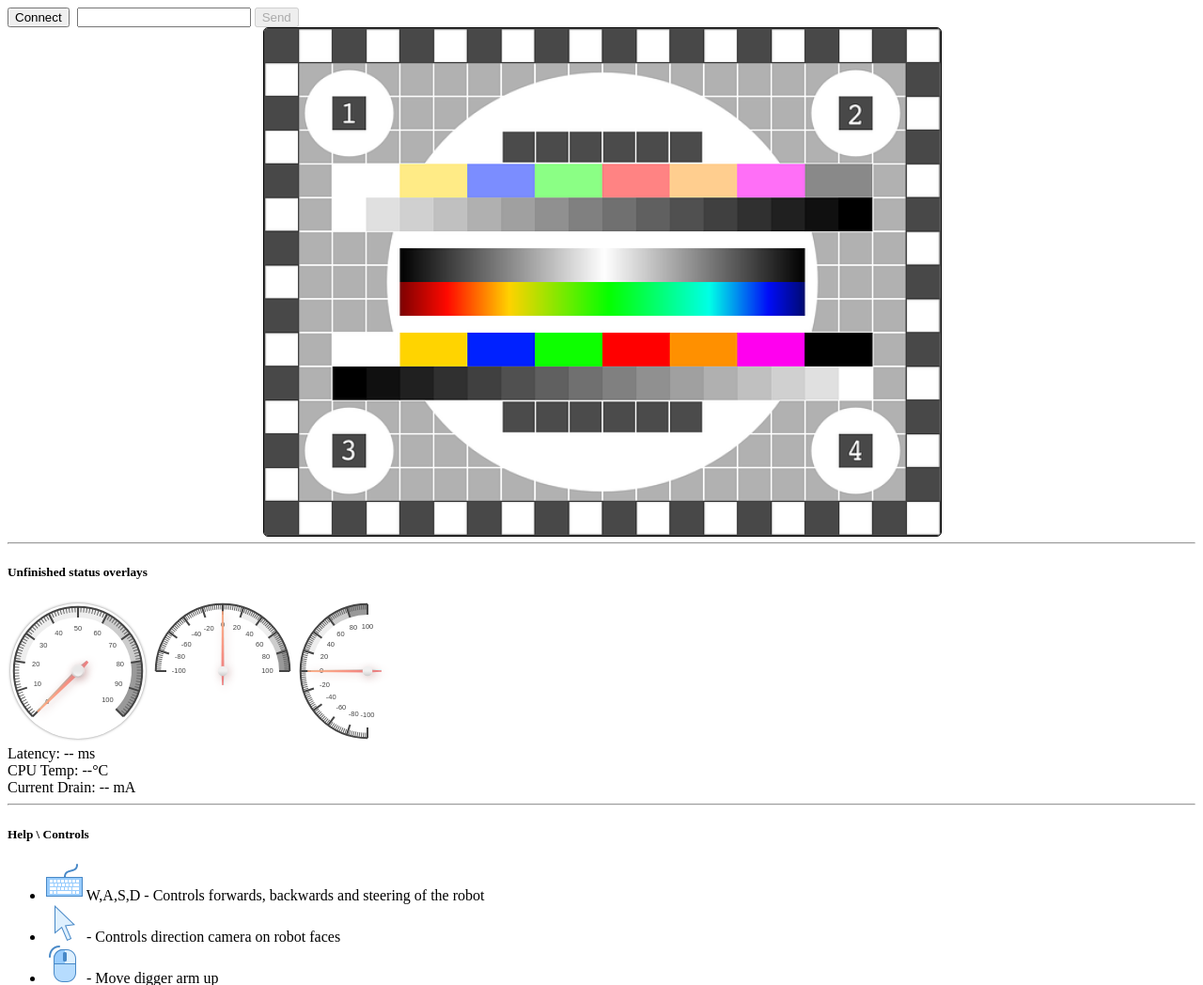
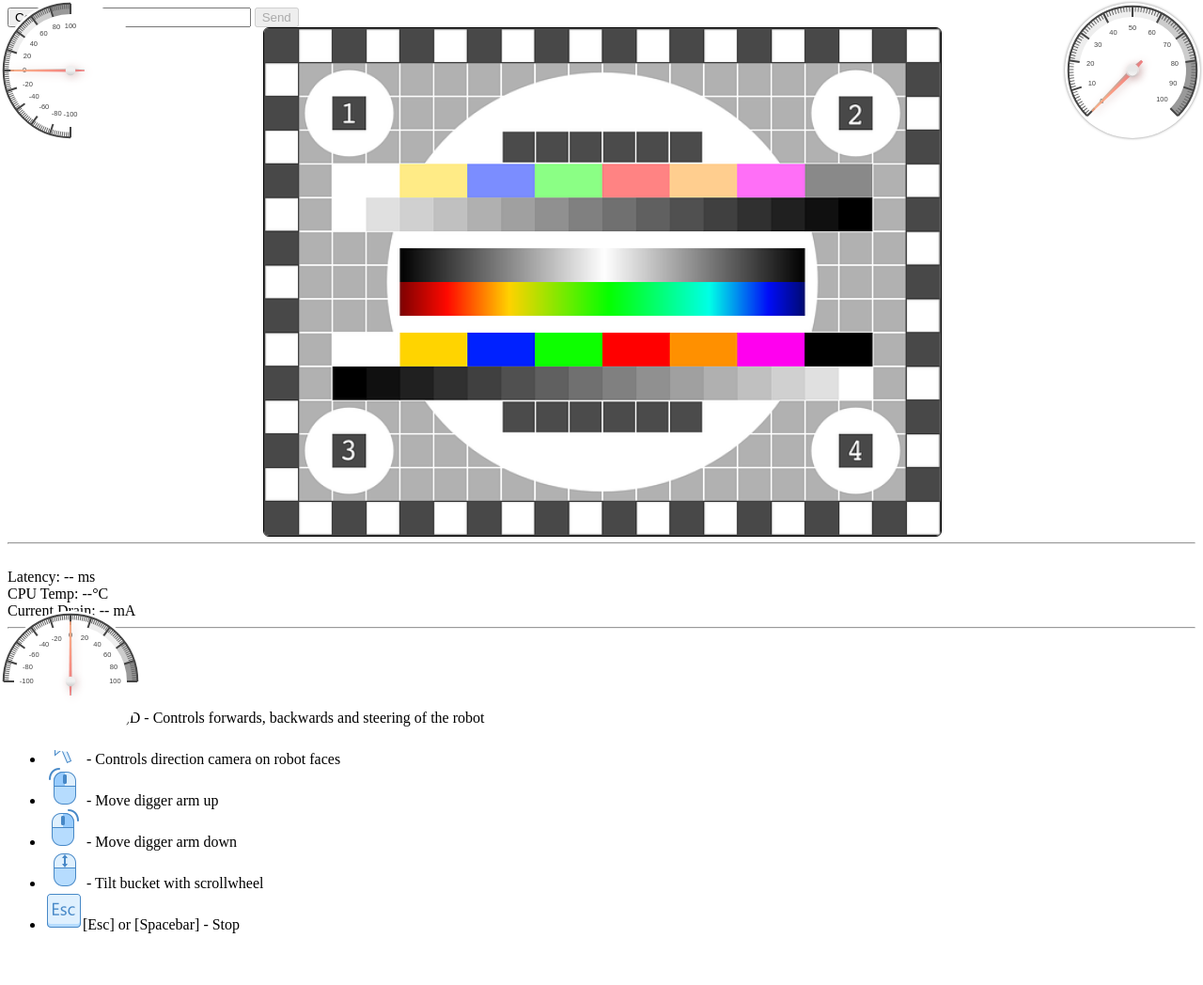
Before and after one commit to ralphhughes/RaspberryPiDiggerRobot, a PHP site: page / in a window 1280 px wide. Shown: the top 1048 px of the page at 94% size. After the commit the page ends 993 px from the top, so only its background shows below. Run offline with PHP 8.4, Linux system fonts and the light colour scheme; some libraries are stand-ins or nearby versions.

Commit message:
Add icon for arm movement First attempt at positioning gauges\icons

```diff
--- a/frontend/css/styles.css
+++ b/frontend/css/styles.css
@@ -2,15 +2,31 @@
     position: relative;
     margin-left: auto;
     margin-right: auto;
-    width: 480px;
-    height: 640px;
 }
 #mainImg {
     position: absolute;
     top: 0px;
     left: 0px;
-    width: 480px;
-    height: 640px;
     border: 1px solid #000000;
-    border-radius: 5px;
+    border-radius: 6px;
 }
+.topLeft {
+    position: absolute;
+    top: 0px;
+    right: 0px;
+}
+.topRight {
+    position: absolute;
+    top : 0px;
+    left: 0px;
+}
+.bottomLeft {
+    position: absolute;
+    bottom: 0px;
+    left: 0px;
+}
+.bottomRight {
+    position: absolute;
+    bottom: 0px;
+    right: 0px;
+}
--- a/frontend/index.html
+++ b/frontend/index.html
@@ -27,12 +27,14 @@
         <div id="container" oncontextmenu="return false;">
             <img src="images/test_pattern.png" alt="Video Feed" id="mainImg"/>
         </div>
-        <span id="debug"></span>
+        <canvas id="gauge1" class="topLeft"></canvas>
+        <canvas id="gauge2" class="bottomLeft"></canvas>
+        <canvas id="gauge3" class="topRight"></canvas>
+        <img id="upIcon" src="images/icons8-up-40.png" class="bottomRight" style="display: none;" alt="Up"/>
+        <img id="downIcon" src="images/icons8-down-40.png" class="bottomRight" style="display: none;" alt="Down"/>
         <hr/>
-        <h5>Unfinished status overlays</h5>
-        <canvas id="gauge1"></canvas>
-        <canvas id="gauge2"></canvas>
-        <canvas id="gauge3"></canvas>
+
+
         <br/>
         Latency: <span id="ping">--</span> ms<br/>
         CPU Temp: <span id="temp">--</span>&#176;C<br/>
--- a/frontend/js/frontend.js
+++ b/frontend/js/frontend.js
@@ -14,7 +14,7 @@ var VIEWPORT_HEIGHT = 540;
 // Defaults
 var tractionMotor = 0;      // [-255, 255]  // Default stopped, uses PWM
 var armMotor = 0;           // [-255, 255]  // Default stopped, no PWM
-var steeringServo = 500;    // [0,1000]     // Default straight ahead
+var steeringServo = 500;    // [0, 1000]    // Default straight ahead
 var bucketServo = 500;      // [0, 1000]    // Default half way between bucket up and down
 var cameraServo = 500;      // [0, 1000]    // Default straight ahead relative to bucket end
 
@@ -158,4 +158,19 @@ function updateUI() {
 
     var valueForGauge3 = Math.round(100 * (bucketServo-500)/500);
     bucketServoGauge.value = valueForGauge3;
+
+    var upIcon = document.getElementById('upIcon');
+    var downIcon = document.getElementById('downIcon');
+    if (armMotor > 0) {
+        upIcon.style.display="block";
+        downIcon.style.display="none";
+    }
+    if (armMotor == 0) {
+        upIcon.style.display="none";
+        downIcon.style.display="none";
+    }
+    if (armMotor < 0) {
+        upIcon.style.display="none";
+        downIcon.style.display="block";
+    }
 }
```
Also changed, not shown: frontend/images/icons8-down-40.png (added), frontend/images/icons8-up-40.png (added).
